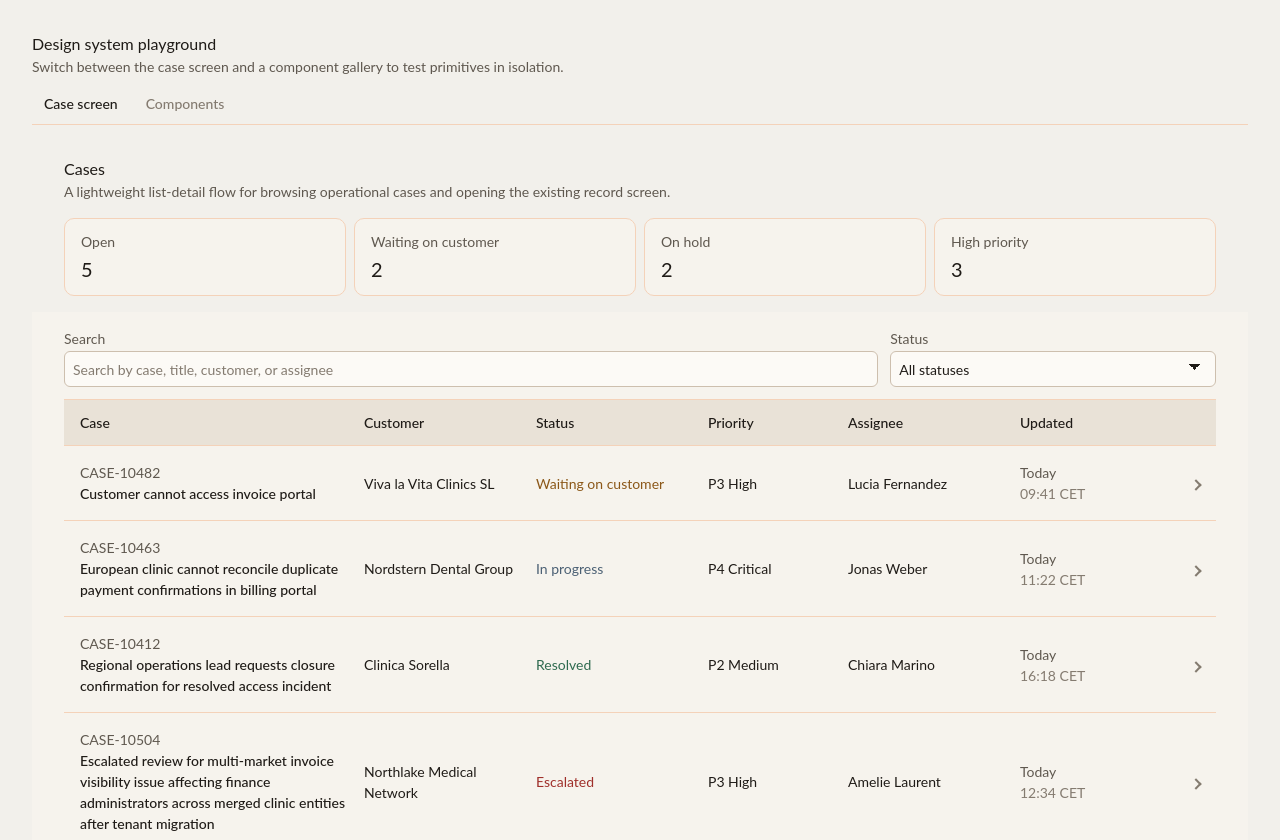
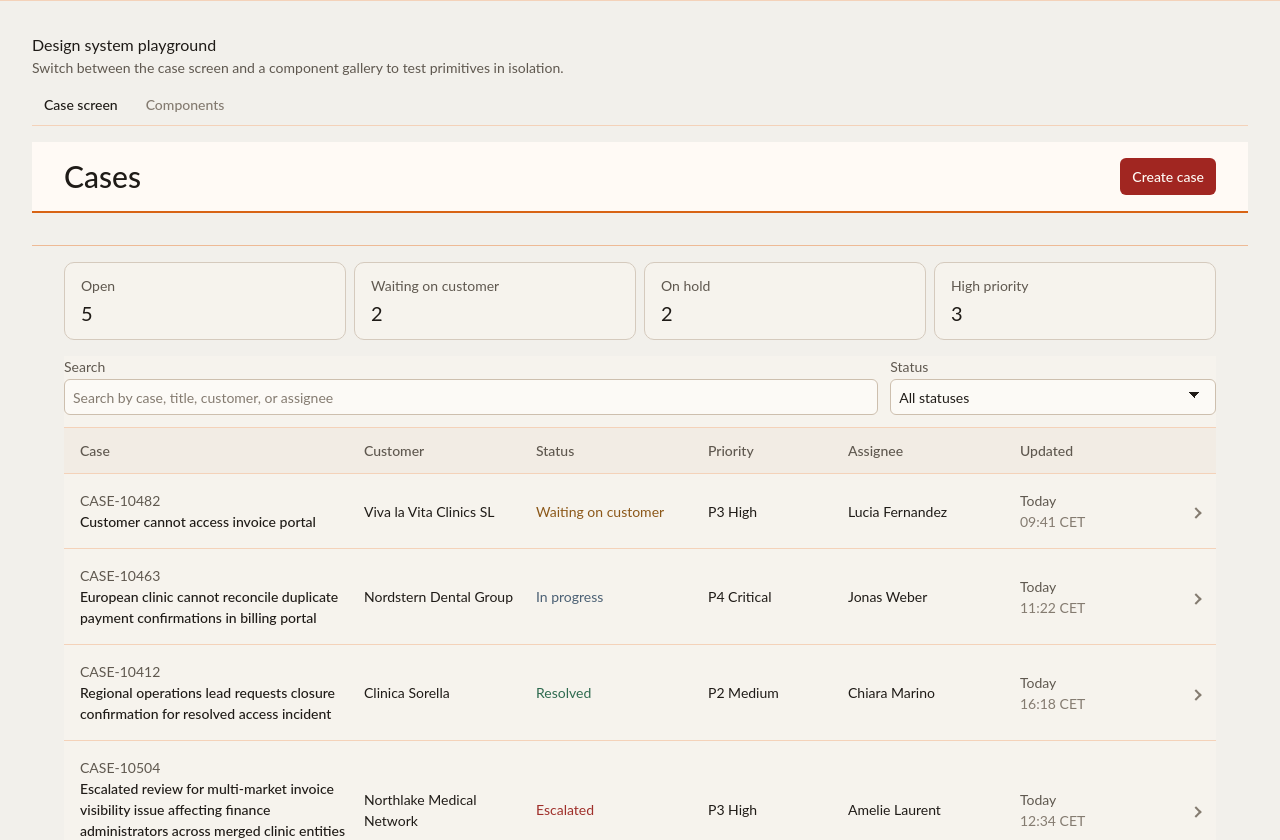
Before and after one commit to enricdelahoya-source/ehoya-design-system, a React (Vite) app: page / in a window 1280 px wide. Shown: the top 840 px of the page. Built offline with nearby package versions, Linux system fonts and the light colour scheme.

Commit message:
Add CasesListTemplate component and enhance filtering UI

```diff
--- /dev/null
+++ b/src/design-system/case-list/CasesListTemplate.tsx
@@ -0,0 +1,55 @@
+import type { ReactNode } from "react"
+import RecordShellBar from "../components/RecordShellBar"
+
+type CasesListTemplateProps = {
+  actions?: ReactNode
+  overview: ReactNode
+  filterControls: ReactNode
+  activeFilters?: ReactNode
+  listContent: ReactNode
+  resultsRegionId?: string
+  compactFilterSpacing?: boolean
+}
+
+export default function CasesListTemplate({
+  actions,
+  overview,
+  filterControls,
+  activeFilters,
+  listContent,
+  resultsRegionId,
+  compactFilterSpacing = false,
+}: CasesListTemplateProps) {
+  return (
+    <div className="space-y-[var(--space-4)]">
+      <RecordShellBar title="Cases" actions={actions} />
+
+      <div className="space-y-[var(--space-4)] border-t border-[color:color-mix(in_srgb,var(--color-accent)_22%,var(--color-border-divider))] px-[var(--space-section-sm)] pt-[var(--space-4)] md:px-[var(--space-section-md)]">
+        <section
+          className="grid gap-[var(--space-2)] md:grid-cols-2 xl:grid-cols-4"
+          aria-label="Case list overview filters"
+        >
+          {overview}
+        </section>
+
+        <section
+          className={`bg-[var(--color-surface)] ${
+            compactFilterSpacing
+              ? "space-y-[var(--space-2)]"
+              : "space-y-[var(--space-3)]"
+          }`}
+        >
+          {filterControls}
+          {activeFilters ? (
+            <div role="list" aria-label="Active filters" className="flex flex-wrap items-center gap-[var(--space-2)]">
+              {activeFilters}
+            </div>
+          ) : null}
+          <div className="overflow-hidden" id={resultsRegionId}>
+            {listContent}
+          </div>
+        </section>
+      </div>
+    </div>
+  )
+}
--- a/src/design-system/components/controls/Input.tsx
+++ b/src/design-system/components/controls/Input.tsx
@@ -87,7 +87,7 @@ const Input = forwardRef<HTMLInputElement, InputProps>(function Input(
         "border",
         "border-[var(--color-field-border)]",
         "hover:border-[var(--color-field-border-hover)]",
-        "hover:bg-[var(--color-field-hover)]",
+        "hover:bg-[var(--color-surface-muted)]",
       ].join(" ")
 
   /**
--- a/src/design-system/components/controls/Select.tsx
+++ b/src/design-system/components/controls/Select.tsx
@@ -92,7 +92,7 @@ const Select = forwardRef<HTMLSelectElement, SelectProps>(function Select(
         "border",
         "border-[var(--color-field-border)]",
         "hover:border-[var(--color-field-border-hover)]",
-        "hover:bg-[var(--color-field-hover)]",
+        "hover:bg-[var(--color-surface-muted)]",
       ].join(" ")
 
   /**
--- a/src/design-system/components/controls/Textarea.tsx
+++ b/src/design-system/components/controls/Textarea.tsx
@@ -87,7 +87,7 @@ const Textarea = forwardRef<HTMLTextAreaElement, TextareaProps>(function Textare
         "border",
         "border-[var(--color-field-border)]",
         "hover:border-[var(--color-field-border-hover)]",
-        "hover:bg-[var(--color-field-hover)]",
+        "hover:bg-[var(--color-surface-muted)]",
       ].join(" ")
 
   /**
--- a/src/design-system/playground.tsx
+++ b/src/design-system/playground.tsx
@@ -1,4 +1,5 @@
 import { useState } from "react"
+import CasesListTemplate from "./case-list/CasesListTemplate"
 import { renderCaseRecordSection } from "./case-record/renderers"
 import { getCaseRecordSections, STATUS_OPTIONS } from "./case-record/schema"
 import type { CaseRecord, SectionConfig } from "./case-record/types"
@@ -774,13 +775,59 @@ export default function App() {
   const highPriorityCaseCount = cases.filter(
     (record) => record.priority === "High" || record.priority === "Critical"
   ).length
+  const caseListSummaryItems = (
+    [
+      { id: "open", label: "Open", value: openCaseCount },
+      { id: "waiting_on_customer", label: "Waiting on customer", value: waitingCaseCount },
+      { id: "on_hold", label: "On hold", value: onHoldCaseCount },
+      { id: "high_priority", label: "High priority", value: highPriorityCaseCount },
+    ] satisfies typeof caseListKpiItems
+  )
+  const trimmedCaseSearch = caseSearch.trim()
+  const selectedCaseKpiItem =
+    caseKpiFilter === null
+      ? undefined
+      : caseListSummaryItems.find((item) => item.id === caseKpiFilter)
+  const selectedCaseStatusOption =
+    caseStatusFilter === "all"
+      ? undefined
+      : STATUS_OPTIONS.find((option) => option.value === caseStatusFilter)
+  const activeCaseFilters = [
+    ...(selectedCaseKpiItem
+      ? [
+          {
+            id: "kpi" as const,
+            label: selectedCaseKpiItem.label,
+            clear: () => setCaseKpiFilter(null),
+          },
+        ]
+      : []),
+    ...(selectedCaseStatusOption
+      ? [
+          {
+            id: "status" as const,
+            label: `Status: ${selectedCaseStatusOption.label}`,
+            clear: () => setCaseStatusFilter("all"),
+          },
+        ]
+      : []),
+    ...(trimmedCaseSearch !== ""
+      ? [
+          {
+            id: "search" as const,
+            label: `Search: ${trimmedCaseSearch}`,
+            clear: () => setCaseSearch(""),
+          },
+        ]
+      : []),
+  ]
   const filteredCases = cases.filter((record) => {
     const matchesSearch =
-      caseSearch.trim() === "" ||
+      trimmedCaseSearch === "" ||
       [record.id, record.title, record.customer, record.assignee]
         .join(" ")
         .toLowerCase()
-        .includes(caseSearch.trim().toLowerCase())
+        .includes(trimmedCaseSearch.toLowerCase())
 
     const matchesStatus =
       caseStatusFilter === "all" || record.status === caseStatusFilter
@@ -922,7 +969,7 @@ export default function App() {
   }
 
   return (
-    <main className="min-h-screen bg-page text-text-default [font-family:var(--font-sans)]">
+    <main className="min-h-screen bg-page text-text-default [font-family:var(--font-sans)] border-t border-[var(--color-border-divider)]">
       <PageContent width="xl">
         <div className="space-y-[var(--space-4)]">
           <div className="space-y-[var(--space-2)]">
@@ -941,51 +988,43 @@ export default function App() {
 
         {playgroundView === "screen" ? (
           screenView === "list" ? (
-          <div className="space-y-[var(--space-4)]">
-            <section className="space-y-[var(--space-2)] px-[var(--space-section-sm)] pt-[var(--space-4)] md:px-[var(--space-section-md)]">
-              <div className="space-y-[var(--space-half)]">
-                <h2 className="m-0 text-section-title">Cases</h2>
-                <p className="max-w-[var(--content-width-md)] text-[length:var(--text-meta)] leading-[var(--leading-normal)] text-[color:var(--color-text-secondary)]">
-                  A lightweight list-detail flow for browsing operational cases and opening the existing record screen.
-                </p>
-              </div>
-            </section>
-
-            <section className="grid gap-[var(--space-2)] px-[var(--space-section-sm)] md:grid-cols-2 xl:grid-cols-4 md:px-[var(--space-section-md)]">
-              {(
-                [
-                { id: "open", label: "Open", value: openCaseCount },
-                { id: "waiting_on_customer", label: "Waiting on customer", value: waitingCaseCount },
-                { id: "on_hold", label: "On hold", value: onHoldCaseCount },
-                { id: "high_priority", label: "High priority", value: highPriorityCaseCount },
-                ] satisfies typeof caseListKpiItems
-              ).map((item) => (
+          <CasesListTemplate
+            actions={
+              <Button variant="primary" onClick={() => undefined}>
+                Create case
+              </Button>
+            }
+            compactFilterSpacing={activeCaseFilters.length > 0 && filteredCases.length === 0}
+            resultsRegionId="case-list-results"
+            overview={caseListSummaryItems.map((item) => (
               <button
                 key={item.label}
                 type="button"
                 onClick={() => toggleCaseKpiFilter(item.id)}
                 aria-pressed={caseKpiFilter === item.id}
-                  className={`rounded-[var(--radius-md)] border px-[var(--space-4)] py-[var(--space-3)] text-left transition-colors focus-visible:outline-none ${
+                aria-controls="case-list-results"
+                aria-label={`${caseKpiFilter === item.id ? "Clear" : "Filter by"} ${item.label.toLowerCase()} cases`}
+                className={`group rounded-[var(--radius-md)] border px-[var(--space-4)] py-[var(--space-3)] text-left transition-[background-color,border-color,opacity] duration-150 focus-visible:outline-2 focus-visible:outline-offset-2 focus-visible:outline-[var(--color-focus-ring)] ${
                   caseKpiFilter === item.id
-                      ? "border-[var(--color-border-strong)] bg-[var(--color-surface-muted)]"
-                      : "border-[var(--color-border-divider)] bg-[var(--color-surface)] hover:bg-[var(--color-surface-muted)]"
+                    ? "border-[length:var(--border-width-control-focus)] border-[var(--color-field-border-focus)] bg-[var(--color-field-bg)]"
+                    : "border-[var(--color-border-subtle)] bg-[var(--color-surface)] hover:bg-[var(--color-surface-muted)]"
                 }`}
               >
                 <p className={`text-[length:var(--text-meta)] leading-[var(--leading-normal)] ${
                   caseKpiFilter === item.id
                     ? "text-[color:var(--color-text-primary)]"
-                      : "text-[color:var(--color-text-secondary)]"
+                    : "text-[color:var(--color-text-secondary)] group-hover:text-[color:var(--color-text-primary)]"
                 }`}>
                   {item.label}
                 </p>
-                  <p className="pt-[var(--space-1)] text-xl leading-[var(--leading-snug)] text-[color:var(--color-text-primary)]">
+                <p className={`pt-[var(--space-1)] text-xl leading-[var(--leading-snug)] text-[color:var(--color-text-primary)] ${
+                  caseKpiFilter === item.id ? "font-medium" : "font-normal"
+                }`}>
                   {item.value}
                 </p>
               </button>
             ))}
-            </section>
-
-            <section className="space-y-[var(--space-3)] bg-[var(--color-surface)] px-[var(--space-section-sm)] py-[var(--space-4)] md:px-[var(--space-section-md)]">
+            filterControls={
               <div className="grid gap-[var(--space-3)] md:grid-cols-[minmax(0,2fr)_minmax(12rem,0.8fr)]">
                 <Field label="Search" variant="tight">
                   <Input
@@ -993,6 +1032,8 @@ export default function App() {
                     value={caseSearch}
                     onChange={(event) => setCaseSearch(event.target.value)}
                     placeholder="Search by case, title, customer, or assignee"
+                    aria-controls="case-list-results"
+                    aria-label="Search cases"
                   />
                 </Field>
 
@@ -1001,6 +1042,8 @@ export default function App() {
                     size="sm"
                     value={caseStatusFilter}
                     onChange={(event) => setCaseStatusFilter(event.target.value as "all" | CaseRecord["status"])}
+                    aria-controls="case-list-results"
+                    aria-label="Filter cases by status"
                   >
                     <option value="all">All statuses</option>
                     {STATUS_OPTIONS.map((option) => (
@@ -1011,13 +1054,62 @@ export default function App() {
                   </Select>
                 </Field>
               </div>
-
-              <div className="overflow-hidden">
-                <div className="hidden grid-cols-[minmax(0,2.4fr)_minmax(10rem,1.2fr)_minmax(10rem,1fr)_minmax(8rem,0.9fr)_minmax(10rem,1fr)_minmax(9rem,0.9fr)_1.5rem] gap-[var(--space-3)] border-y border-[var(--color-border-divider)] bg-[var(--color-surface-muted)] px-[var(--space-4)] py-[var(--space-3)] md:grid">
+            }
+            activeFilters={activeCaseFilters.length > 0 ? (
+              <>
+                {activeCaseFilters.map((filter) => (
+                  <div
+                    key={filter.id}
+                    role="listitem"
+                    className="inline-flex items-center gap-[var(--space-2)] rounded-[var(--radius-sm)] border border-[var(--color-border-subtle)] bg-[var(--color-surface)] px-[var(--space-2)] py-[var(--space-1)] text-[length:var(--text-meta)] leading-[var(--leading-normal)] text-[color:var(--color-text-primary)] transition-[background-color,border-color,opacity] duration-150 hover:bg-[var(--color-surface-muted)]"
+                  >
+                    <span>{filter.label}</span>
+                    <button
+                      type="button"
+                      onClick={filter.clear}
+                      className="inline-flex h-[16px] w-[16px] items-center justify-center rounded-[var(--radius-sm)] text-[color:var(--color-text-muted)] transition-colors hover:text-[color:var(--color-text-secondary)] focus-visible:outline-2 focus-visible:outline-offset-2 focus-visible:outline-[var(--color-focus-ring)]"
+                      aria-label={`Remove filter ${filter.label}`}
+                    >
+                      <svg
+                        aria-hidden="true"
+                        viewBox="0 0 12 12"
+                        className="h-[0.75rem] w-[0.75rem]"
+                        fill="none"
+                        stroke="currentColor"
+                        strokeWidth="1.5"
+                        strokeLinecap="round"
+                      >
+                        <path d="M2.5 2.5 9.5 9.5" />
+                        <path d="M9.5 2.5 2.5 9.5" />
+                      </svg>
+                    </button>
+                  </div>
+                ))}
+
+                {activeCaseFilters.length > 1 ? (
+                  <button
+                    type="button"
+                    onClick={() => {
+                      setCaseKpiFilter(null)
+                      setCaseStatusFilter("all")
+                      setCaseSearch("")
+                    }}
+                    aria-controls="case-list-results"
+                    aria-label="Clear all active filters"
+                    className="rounded-[var(--radius-sm)] text-[length:var(--text-meta)] leading-[var(--leading-normal)] text-[color:var(--color-text-muted)] transition-colors hover:text-[color:var(--color-text-secondary)] focus-visible:outline-2 focus-visible:outline-offset-2 focus-visible:outline-[var(--color-focus-ring)]"
+                  >
+                    Clear all
+                  </button>
+                ) : null}
+              </>
+            ) : undefined}
+            listContent={
+              <>
+                <div className="hidden grid-cols-[minmax(0,2.4fr)_minmax(10rem,1.2fr)_minmax(10rem,1fr)_minmax(8rem,0.9fr)_minmax(10rem,1fr)_minmax(9rem,0.9fr)_1.5rem] gap-[var(--space-3)] border-y border-[var(--color-border-divider)] bg-[var(--color-warm-175)] px-[var(--space-4)] py-[var(--space-3)] md:grid">
                   {["Case", "Customer", "Status", "Priority", "Assignee", "Updated", ""].map((label, index) => (
                     <div
                       key={`${label}-${index}`}
-                      className={`text-[length:var(--text-meta)] leading-[var(--leading-normal)] font-medium text-[color:var(--color-text-primary)] ${index === 6 ? "text-right" : ""}`}
+                      className={`text-[length:var(--text-meta)] leading-[var(--leading-normal)] font-medium text-[color:var(--color-text-secondary)] ${index === 6 ? "text-right" : ""}`}
                     >
                       {label}
                     </div>
@@ -1036,7 +1128,7 @@ export default function App() {
                           key={record.id}
                           type="button"
                           onClick={() => openCase(record.id)}
-                          className="group grid w-full cursor-pointer gap-[var(--space-2)] bg-[var(--color-surface)] px-[var(--space-4)] py-[var(--space-4)] text-left transition-colors hover:bg-[var(--color-surface-muted)] focus-visible:bg-[var(--color-surface-muted)] focus-visible:outline-none md:grid-cols-[minmax(0,2.4fr)_minmax(10rem,1.2fr)_minmax(10rem,1fr)_minmax(8rem,0.9fr)_minmax(10rem,1fr)_minmax(9rem,0.9fr)_1.5rem] md:items-center md:gap-[var(--space-3)]"
+                          className="group grid w-full cursor-pointer gap-[var(--space-2)] bg-[var(--color-surface)] px-[var(--space-4)] py-[var(--space-4)] text-left transition-[background-color,border-color,opacity] duration-100 hover:bg-[var(--color-surface-muted)] focus-visible:bg-[var(--color-surface-muted)] focus-visible:outline-2 focus-visible:outline-offset-[-2px] focus-visible:outline-[var(--color-focus-ring)] md:grid-cols-[minmax(0,2.4fr)_minmax(10rem,1.2fr)_minmax(10rem,1fr)_minmax(8rem,0.9fr)_minmax(10rem,1fr)_minmax(9rem,0.9fr)_1.5rem] md:items-center md:gap-[var(--space-3)]"
                           aria-label={`Open case ${record.id}`}
                         >
                           <div className="min-w-0 space-y-[var(--space-half)]">
@@ -1082,13 +1174,33 @@ export default function App() {
                     })}
                   </div>
                 ) : (
-                  <div className="px-[var(--space-4)] py-[var(--space-6)] text-sm leading-normal text-[color:var(--color-text-secondary)]">
-                    No cases match the current filters.
+                  <div className="border-b border-[var(--color-border-divider)] bg-[var(--color-surface)] px-[var(--space-4)] py-[var(--space-5)]">
+                    <div className="space-y-[var(--space-3)]">
+                      <p className="text-lg leading-[var(--leading-snug)] font-medium text-[color:var(--color-text-primary)]">
+                        No cases match your filters.
+                      </p>
+                      <p className="text-[length:var(--text-meta)] leading-[var(--leading-normal)] text-[color:var(--color-text-secondary)]">
+                        Clear filters to see more cases.
+                      </p>
+                      <div className="pt-[var(--space-3)]">
+                        <Button
+                          variant="secondary"
+                          size="sm"
+                          onClick={() => {
+                            setCaseKpiFilter(null)
+                            setCaseStatusFilter("all")
+                            setCaseSearch("")
+                          }}
+                        >
+                          Clear filters
+                        </Button>
+                      </div>
+                    </div>
                   </div>
                 )}
-              </div>
-            </section>
-          </div>
+              </>
+            }
+          />
           ) : mode === "view" ? (
           <div className="space-y-[var(--space-4)]">
             <div className="px-[var(--space-section-sm)] pt-[var(--space-4)] md:px-[var(--space-section-md)]">
@@ -1098,7 +1210,6 @@ export default function App() {
             </div>
             <RecordShellBar
               breadcrumbs={[
-                { label: "Service", href: "#" },
                 {
                   label: "Cases",
                   href: "#",
```
Also changed, not shown: playbook/record_list.md (added, +135 -0 lines). Lines whose indentation alone changed are shown as unchanged.
